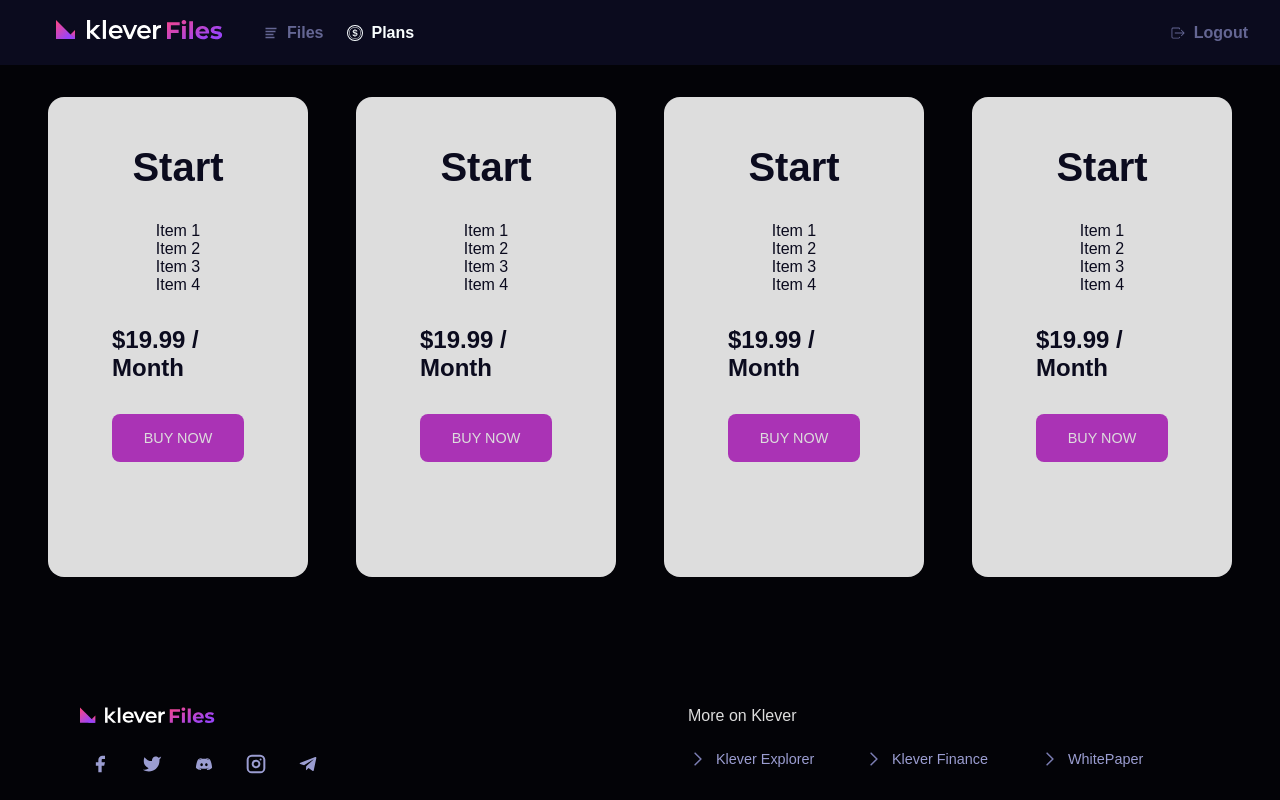
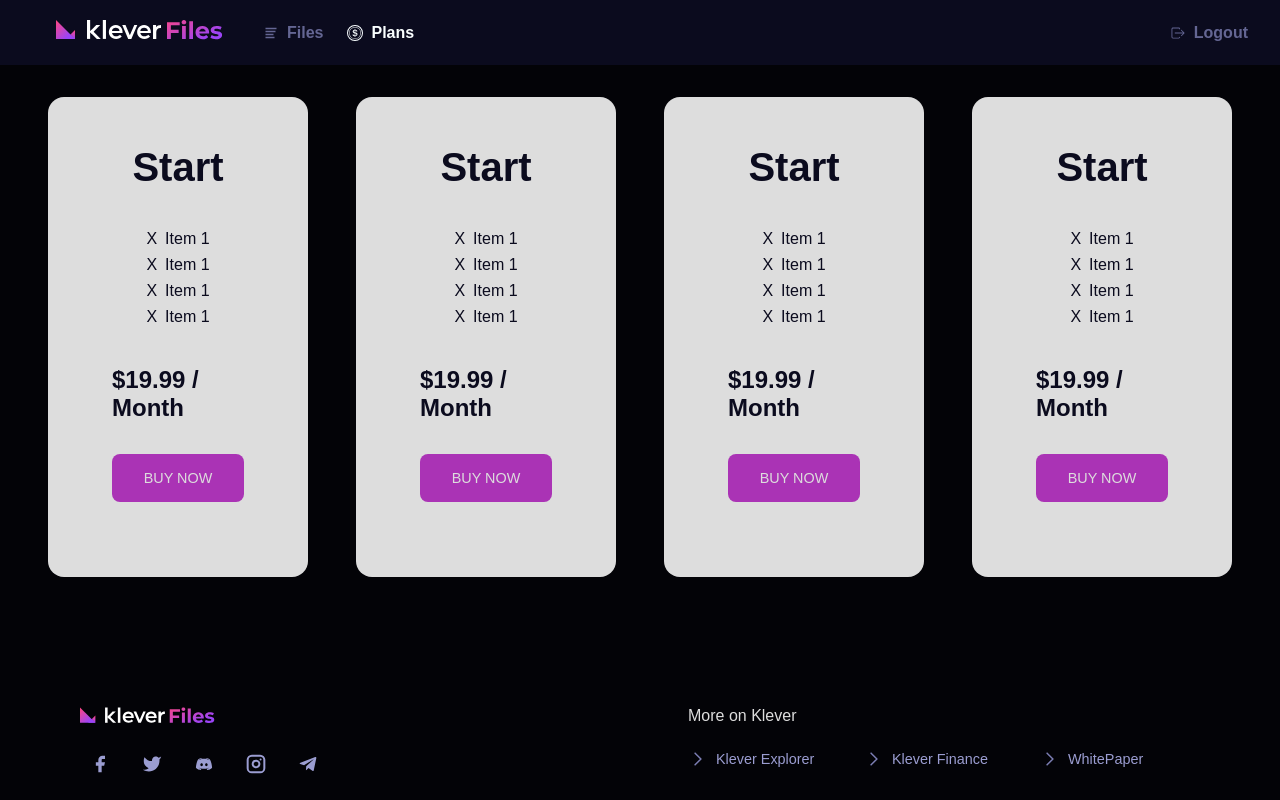
Before and after one commit to samufacanha2/klever-files, a React (Create React App) app: page /plans in a window 1280 px wide. Built offline with nearby package versions, Linux system fonts and the light colour scheme.

Commit message:
Add items list on plans

```diff
--- a/src/components/Layout/PlanItem/index.tsx
+++ b/src/components/Layout/PlanItem/index.tsx
@@ -1,16 +1,36 @@
 import Button from 'components/Button';
 import React from 'react';
-import { Container, List, Price, Title } from './styles';
+import { Container, List, ListItem, Price, Status, Title } from './styles';
 
 const PlanItem: React.FC = () => {
   return (
     <Container>
       <Title>Start</Title>
       <List>
-        <li>Item 1</li>
-        <li>Item 2</li>
-        <li>Item 3</li>
-        <li>Item 4</li>
+        <ListItem>
+          <Status>
+            <p>X</p>
+          </Status>
+          <p>Item 1</p>
+        </ListItem>
+        <ListItem>
+          <Status>
+            <p>X</p>
+          </Status>
+          <p>Item 1</p>
+        </ListItem>
+        <ListItem>
+          <Status>
+            <p>X</p>
+          </Status>
+          <p>Item 1</p>
+        </ListItem>
+        <ListItem>
+          <Status>
+            <p>X</p>
+          </Status>
+          <p>Item 1</p>
+        </ListItem>
       </List>
       <Price>$19.99 / Month</Price>
       <Button>Buy now</Button>
--- a/src/components/Layout/PlanItem/styles.ts
+++ b/src/components/Layout/PlanItem/styles.ts
@@ -23,3 +23,13 @@ export const Price = styled.div`
 export const List = styled.ul`
   list-style: none;
 `;
+
+export const ListItem = styled.div`
+  display: flex;
+  flex-direction: row;
+  margin: 8px;
+`;
+
+export const Status = styled.div`
+  padding-right: 8px;
+`;
```
